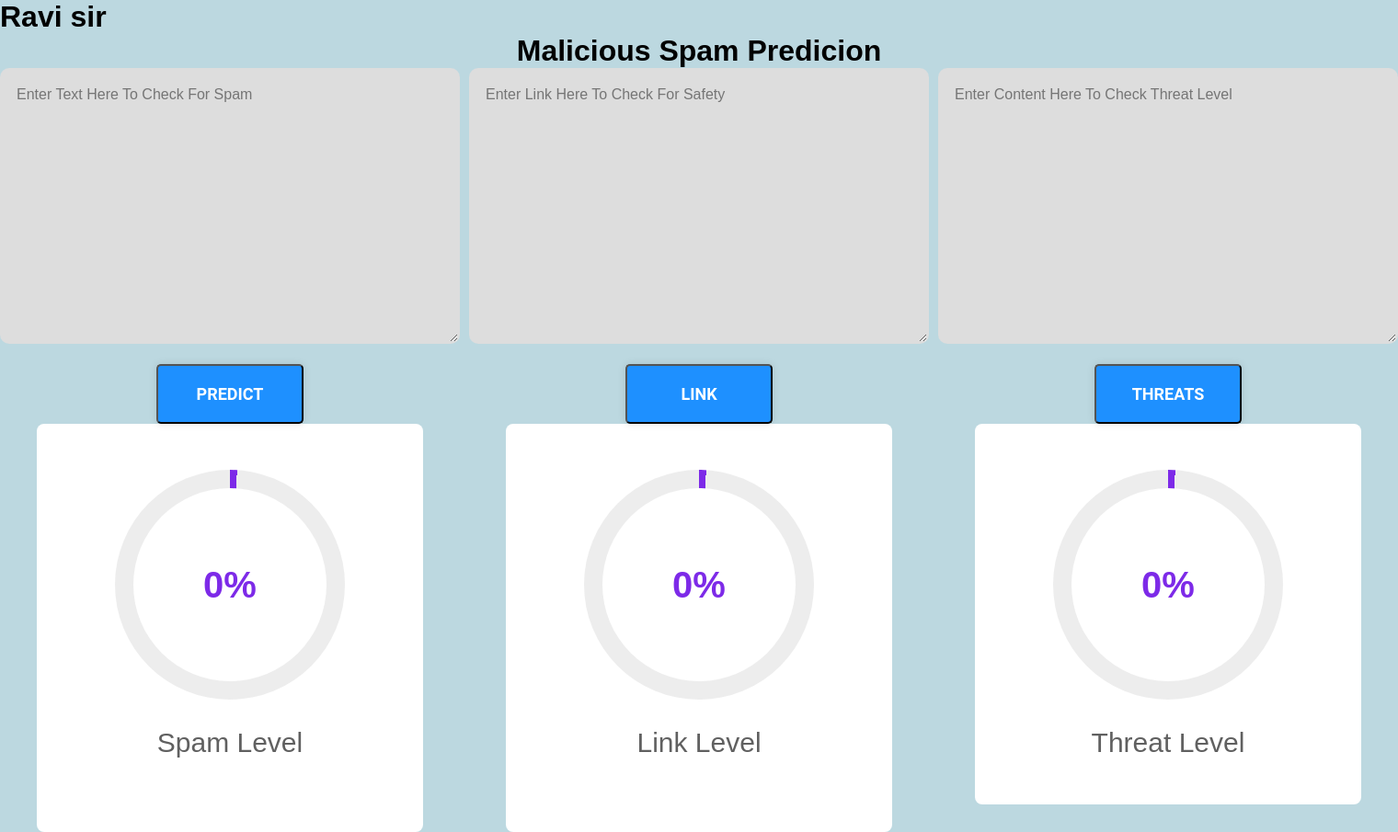
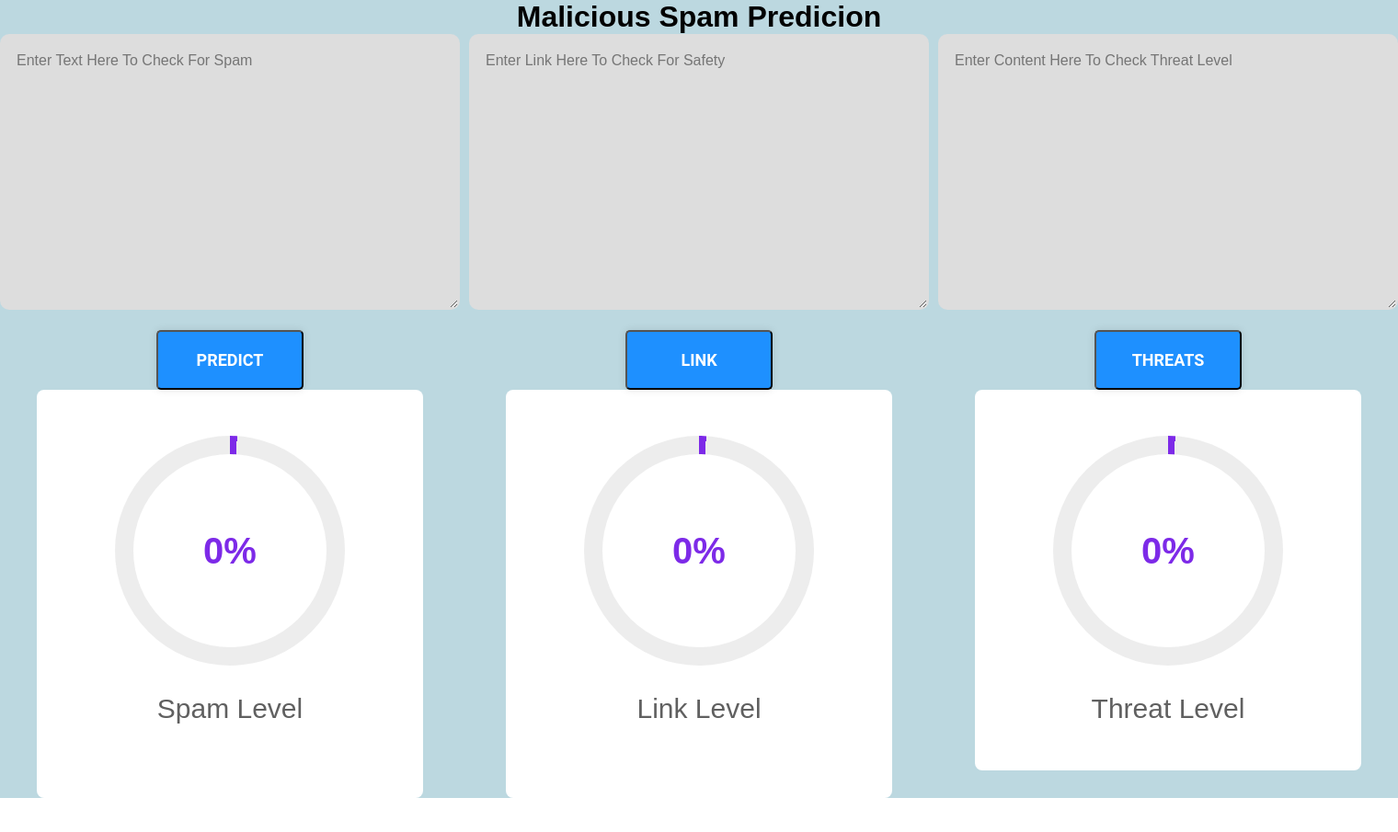
Before and after one commit to GauravSingh78/maliciousMessageDetector, a Flask app: page / in a window 1520 px wide. Shown: the whole page at 92% size. After the commit the page ends 868 px from the top, so only its background shows below. Run offline with Flask 3, Linux system fonts and the light colour scheme; parts of the project's set-up code (start-up, migrations or seed data) failed here and were passed over.

Commit message:
First upload

```diff
--- a/templates/result.html
+++ b/templates/result.html
@@ -156,7 +156,7 @@ body{
     </style>
 </head>
 <body onload="master()">
-<h1>Ravi sir</h1>
+
     <center>
         <h1>Malicious Spam Predicion </h1>
         <div class="containers">
```
